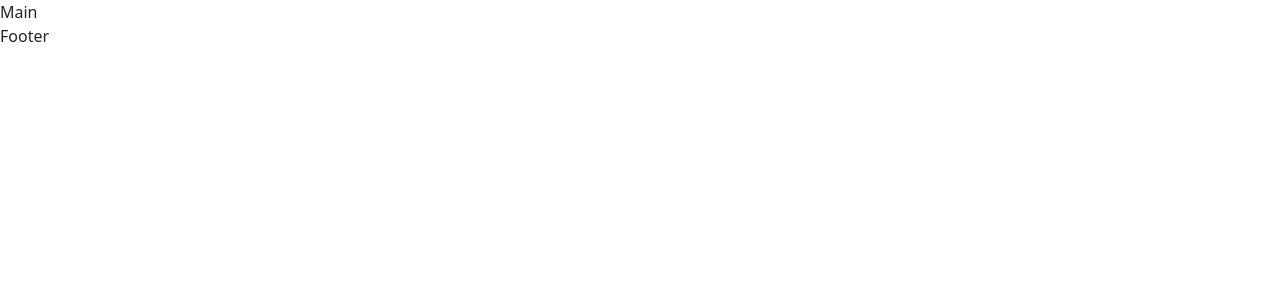
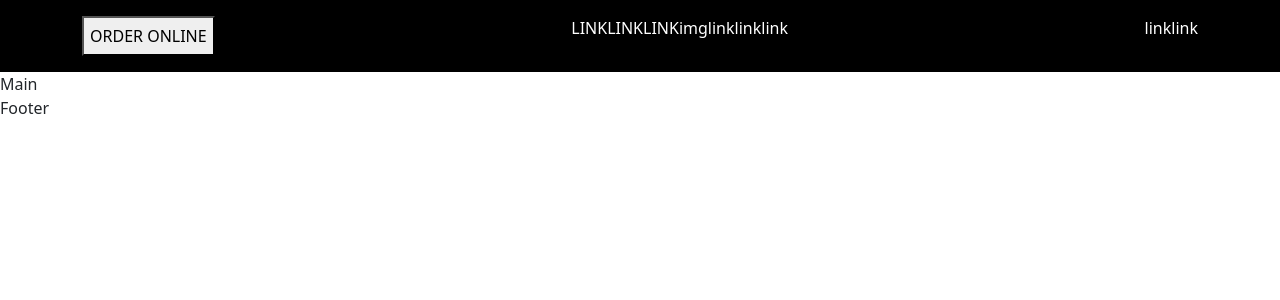
Before and after one commit to albertobaggio96/proj-html-vuejs, a Vue app: page / in a window 1280 px wide. Shown: the top 300 px of the page. Built offline with nearby package versions, Linux system fonts and the light colour scheme.

Commit message:
header structure

```diff
--- a/src/components/HeaderApp.vue
+++ b/src/components/HeaderApp.vue
@@ -1,13 +1,17 @@
 <script>
+import NavBar from './header-components/NavBar.vue';
+
 export default {
-
+  components:{
+    NavBar
+  }
 }
 </script>
 
 <template>
-  <div>
-
-  </div>
+  <header class="bg-black text-white p-3">
+    <NavBar/>
+  </header>
 </template>
 
 <style lang="">
--- /dev/null
+++ b/src/components/header-components/NavBar.vue
@@ -0,0 +1,28 @@
+<script>
+export default {
+
+}
+</script>
+
+<template>
+  <nav class="d-flex justify-content-between container">
+    <button>ORDER ONLINE</button>
+    <ul class="d-flex">
+      <li class="list-group-item">LINK</li>
+      <li class="list-group-item">LINK</li>
+      <li class="list-group-item">LINK</li>
+      <li class="list-group-item">img</li>
+      <li class="list-group-item">link</li>
+      <li class="list-group-item">link</li>
+      <li class="list-group-item">link</li>
+    </ul>
+    <ul class="d-flex">
+      <li class="list-group-item">link</li>
+      <li class="list-group-item">link</li>
+    </ul>
+  </nav>
+</template>
+
+<style lang="">
+
+</style>
```
